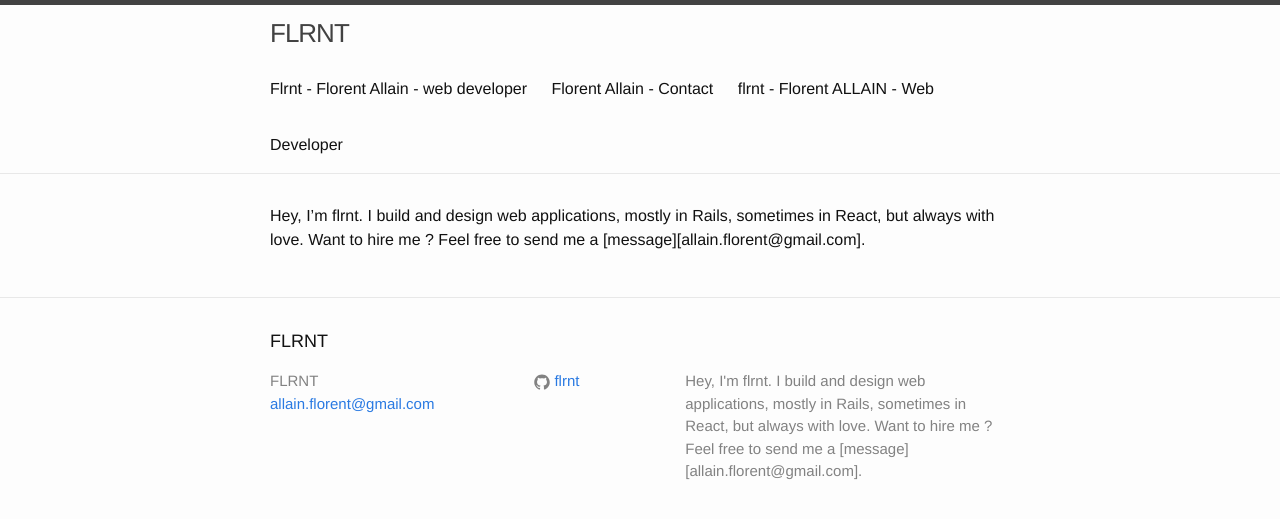
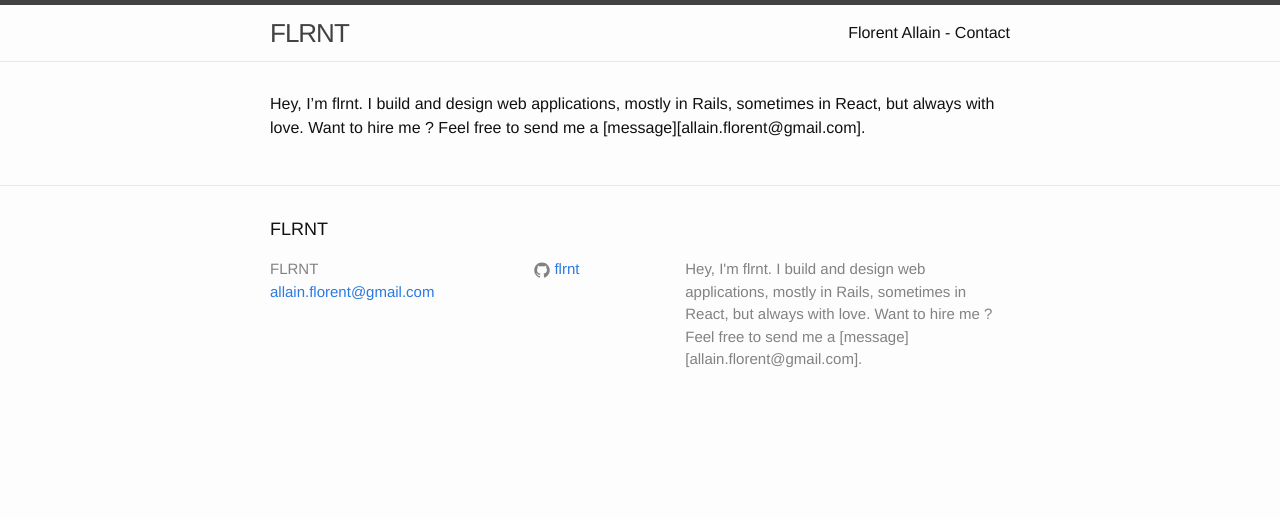
Before and after one commit to flrnt/blog, a Jekyll site: the page built from about.md, in a window 1280 px wide. Shown: the top 519 px of the page. Built offline with Jekyll 4.4.1, drawn with Linux system fonts in a browser that asks for light colours.

Commit message:
delete content

```diff
--- a/about.md
+++ b/about.md
@@ -1,7 +1,7 @@
 ---
 layout: default
 category: about
-title: Flrnt - Florent Allain - web developer
+<!-- title: Flrnt - Florent Allain - web developer -->
 ---
 
 Hey, I'm flrnt. I build and design web applications, mostly in Rails, sometimes in React, but always with love. Want to hire me ? Feel free to send me a [message][allain.florent@gmail.com].
--- a/index.html
+++ b/index.html
@@ -1,6 +1,6 @@
 ---
 layout: default
 category: about
-title: flrnt - Florent ALLAIN - Web Developer
+<!-- title: flrnt - Florent ALLAIN - Web Developer -->
 <!-- description: Florent Allain helps you to grow your business by making web applications. -->
 ---
```
